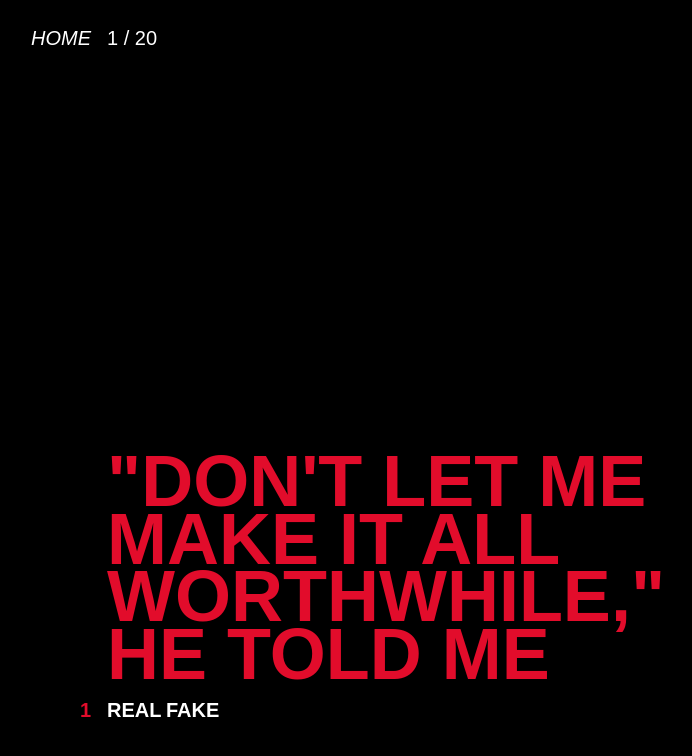
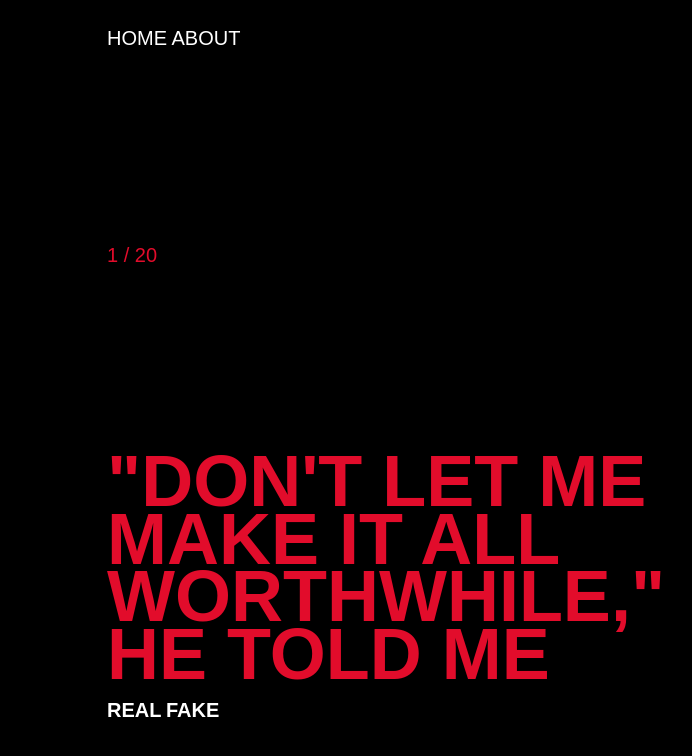
Before and after one commit to imo-jpg/bowie-n-grams, a plain HTML site: page game.html in a window 1280 px wide. Shown: the whole page, without its empty margins (213-905 px from the left). Drawn offline with nearby package versions, Linux system fonts and the light colour scheme.

Commit message:
updates styling

```diff
--- a/game.html
+++ b/game.html
@@ -11,7 +11,8 @@
     <body>
         <div class="grid">
             <div class="menu">
-                <a class="nav" href="/bowie-n-grams/index.html">Home</a>
+                <a class="nav" href="/index.html">Home</a>
+                <a class="nav" href="/appendix.html">About</a>
             </div>
             <div class="tracker">
                 <p id="num-tracker"></p>
@@ -19,9 +20,9 @@
             <div class="lyrics">
                 <h2 id="single-lyric"></h2>
             </div>
-            <div class="number-area">
+            <!-- <div class="number-area">
                 <p id="number"></p>
-            </div>
+            </div> -->
             <div class="choice">
                     <a id="real">Real</a>
                     <a id="fake">Fake</a>
--- a/script.js
+++ b/script.js
@@ -78,7 +78,9 @@ async function init() {
             currentLyric.append("h3").text("assessed");
             currentLyric.append("h3").text(`${correctChoices} lyrics`).style("color", "#ffffff");
             currentLyric.append("h3").text("out of 20");
-            d3.select(".menu").append("a").attr("class", "nav").attr("href", "/bowie-n-grams/appendix.html").text("About").style("padding-left", "16px");
+            d3.select(".choice").append("a").attr("class", "nav").attr("href", "/game.html").text("Play Again");
+            // d3.select(".menu").append("a").attr("class", "nav").attr("href", "/home.html").text("Home").style("padding-left", "16px");
+            // d3.select(".menu").append("a").attr("class", "nav").attr("href", "/appendix.html").text("About").style("padding-left", "16px");
 
         }
     });
--- a/style.css
+++ b/style.css
@@ -16,13 +16,15 @@ body {
     column-gap: 16px;
     grid-template-rows: .5fr 2fr 50% 1fr;
     row-gap: 16px;
+
 }
 .tracker {
     grid-column-start: 2;
     grid-column-end: 3;
-    grid-row-start: 1;
-    grid-row-end: 2;
+    grid-row-start: 2;
+    grid-row-end: 3;
     align-self: end;
+    color: #E20C2B;
 }
 
 .lyrics {
@@ -53,12 +55,12 @@ body {
 }
 
 .menu {
-    grid-column-start: 1;
-    grid-column-end: 2;
+    grid-column-start: 2;
+    grid-column-end: 3;
     grid-row-start: 1;
     grid-row-end: 2;
     align-self: end;
-    justify-self: end;
+    justify-self: start;
 }
 
 .lyrics, #number {
@@ -112,8 +114,8 @@ a:hover {
     font-weight: bold;
 }
 
-.nav {
-    font-style: italic;
+span {
+    font-weight: bold;
 }
 
 .choice-row {
```
Also changed, not shown: appendix.html (+2 -4 lines), index.html (+7 -3 lines).
